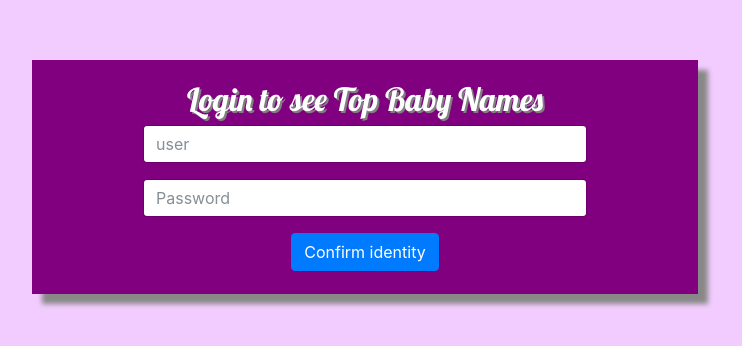
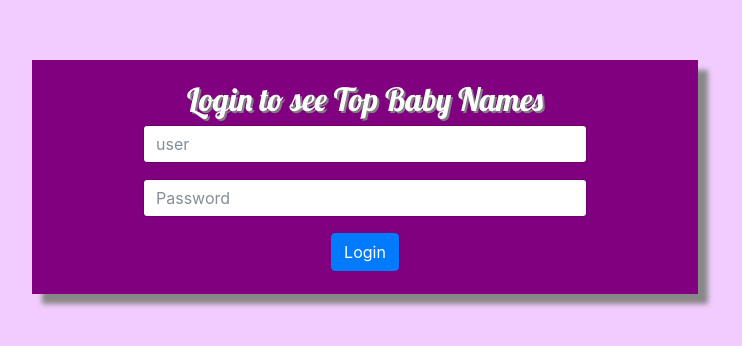
Before and after one commit to Mellemel/inclusion, a website: page public/index.html in a window 1280 px wide. Shown: the part 162-508 px from the top of the page, without its empty margins (275-1017 px from the left). Drawn offline with nearby package versions, Linux system fonts and the light colour scheme.

Commit message:
button styling

```diff
--- a/public/index.html
+++ b/public/index.html
@@ -25,7 +25,7 @@
                       <label for="password" class="sr-only">Password</label>
                       <input type="password" class="form-control" id="password" placeholder="Password" required="true">
                     </div>
-                    <button type="submit" class="btn btn-primary"> Confirm identity</button>
+                    <button type="submit" class="btn btn-primary"> Login</button>
             </form>
         <!-- 1)Make sure usr/pass field is completed (required field)
             -if empty, notify usr
```
